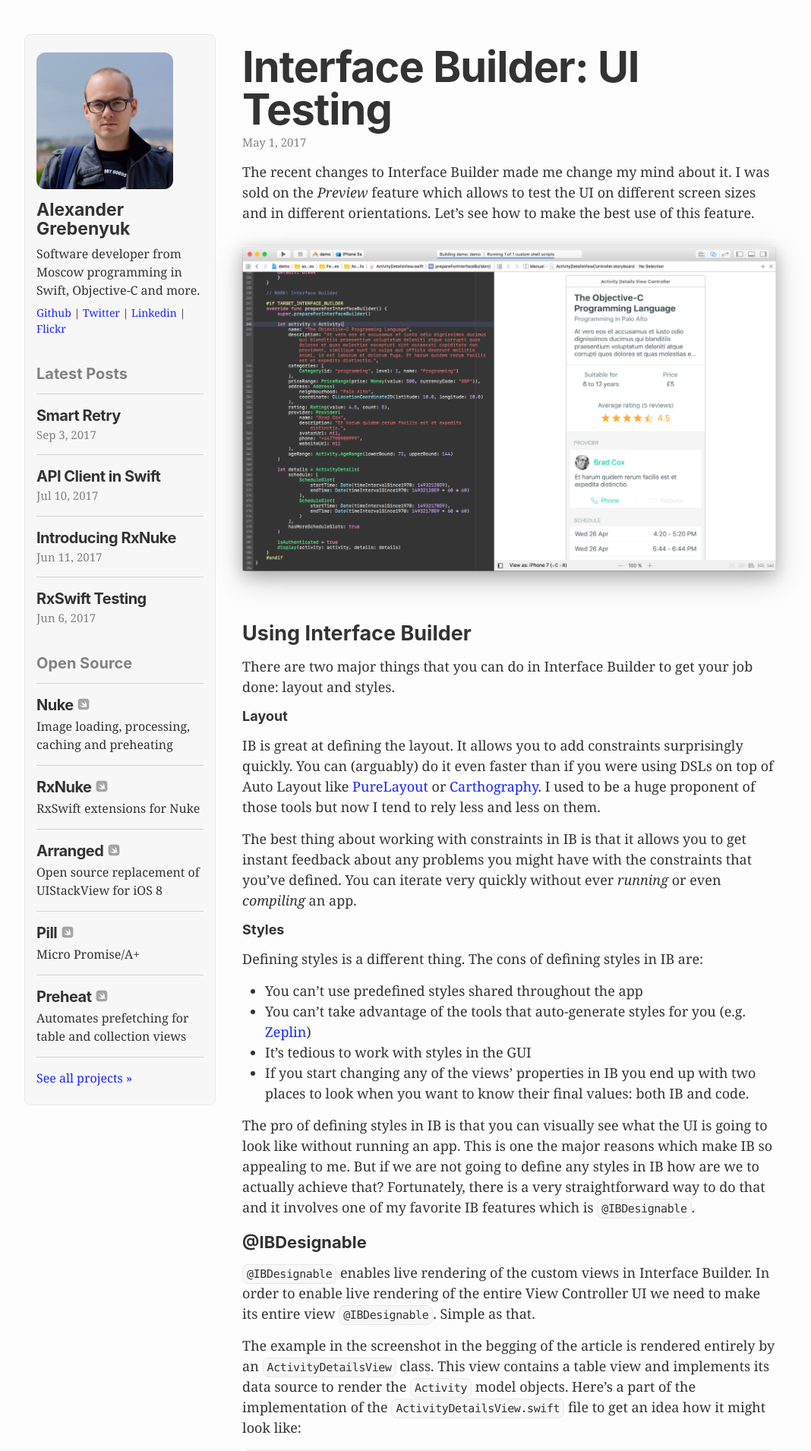
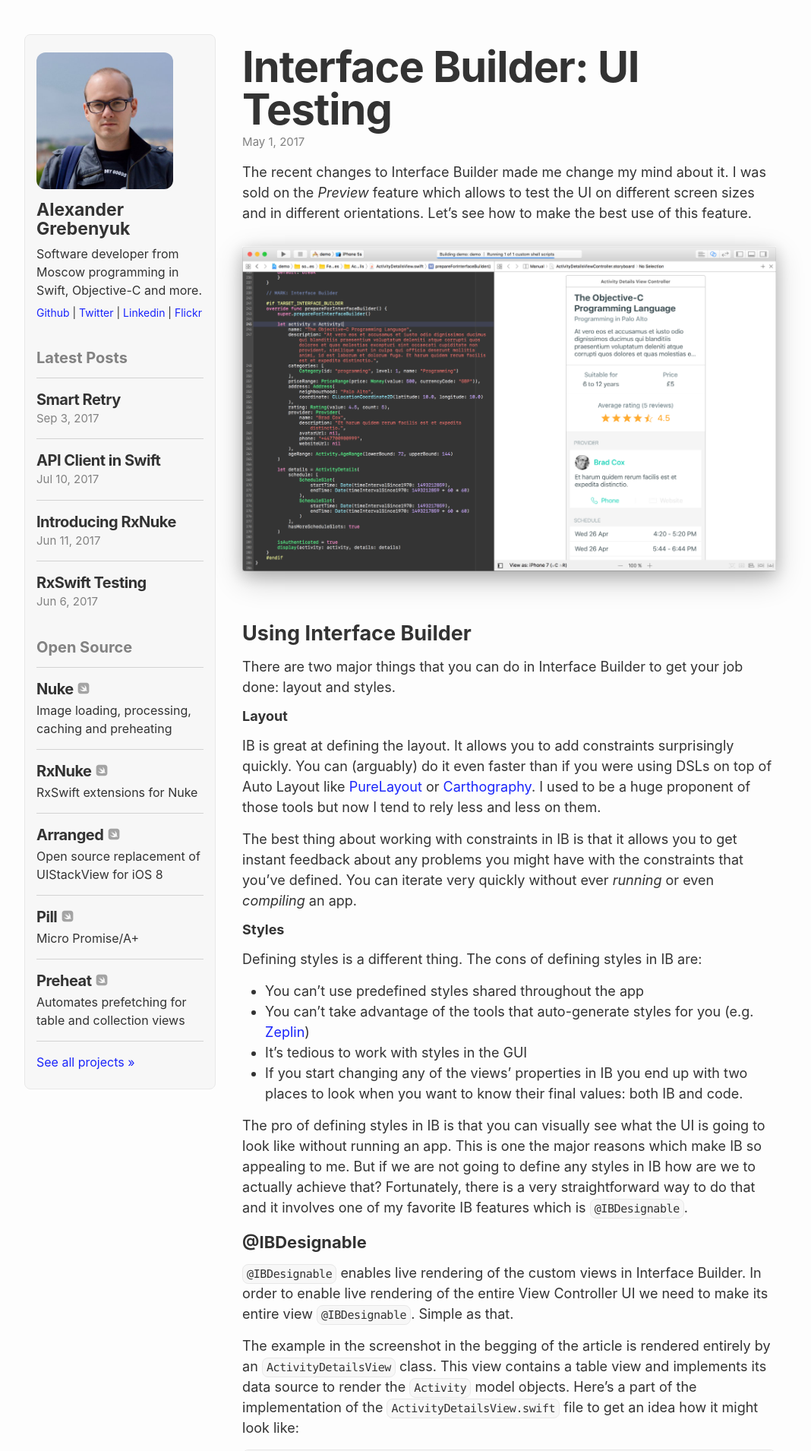
Before and after one commit to hyling/kean.github.io, a Jekyll site: the page built from _posts/2017-05-01-interface-builder-ui-testing copy.markdown, in a window 1280 px wide. Shown: the top 1910 px of the page at 76% size, without its empty margins (113-1181 px from the left). Built offline with Jekyll 4.4.1, drawn with Linux system fonts in a browser that asks for light colours; comment, search, counter and statistics services are not loaded.

Commit message:
Use single font throught the site (SF)

```diff
--- a/_sass/_base.scss
+++ b/_sass/_base.scss
@@ -6,10 +6,6 @@
 dl, dd, ol, ul, figure, main, aside {
     margin: 0;
     padding: 0;
-}
-
-h1, h2, h3 {
-    font-family: -apple-system, BlinkMacSystemFont, 'SF Pro Text', 'SF Pro Icons', 'Helvetica Neue', Helvetica, Arial, sans-serif;
 }
 
 /**
--- a/css/main.scss
+++ b/css/main.scss
@@ -3,7 +3,7 @@
 ---
 @charset "utf-8";
 
-$base-font-family: Georgia, sans-serif, Helvetica, "Helvetica Neue", Helvetica, sans-serif, Arial;
+$base-font-family: -apple-system, BlinkMacSystemFont, 'SF Pro Text', 'SF Pro Icons', 'Helvetica Neue', Helvetica, Arial, sans-serif;
 $base-font-size: 18px;
 $base-font-weight: 400;
 $small-font-size: $base-font-size * 0.875;
```
